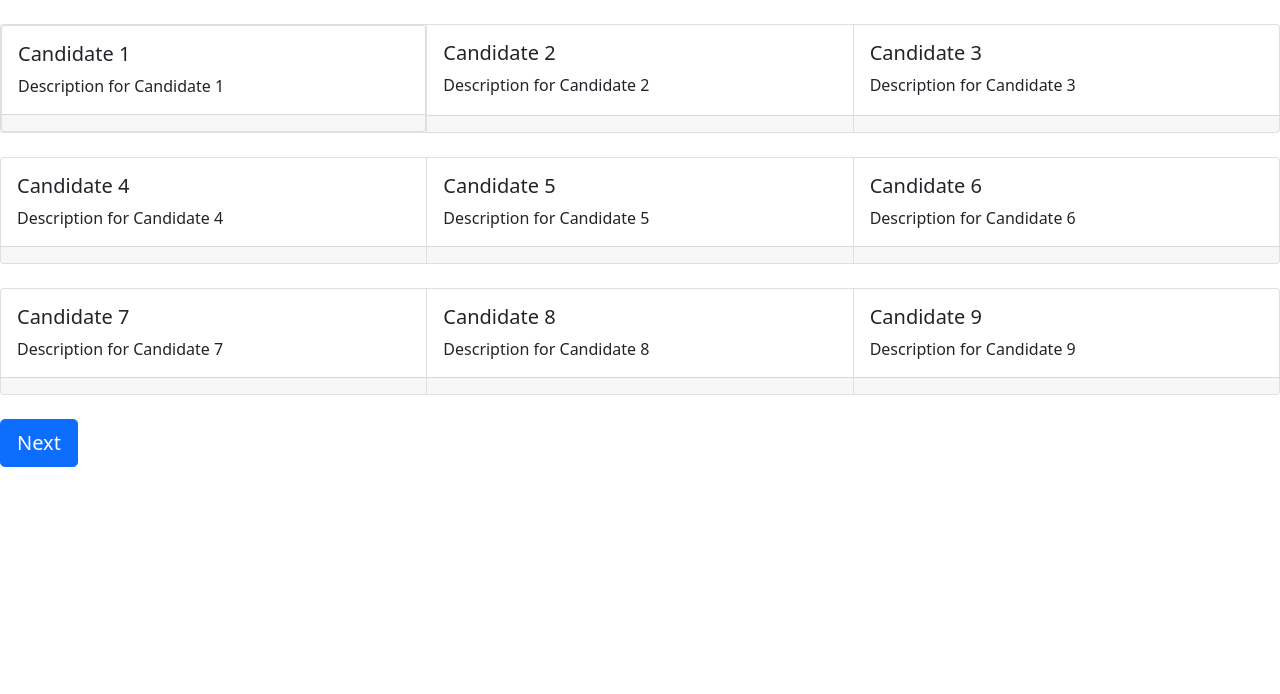
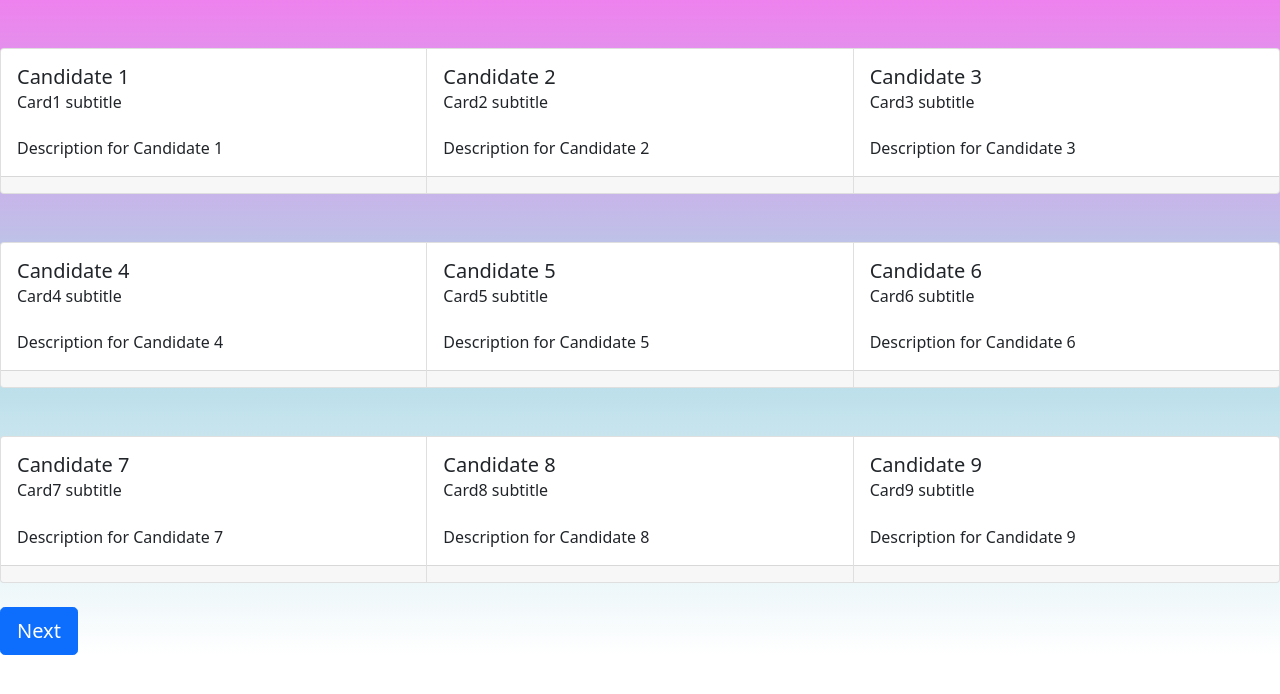
Before and after one commit to DalisaNguyen/CPSC454Project, a React (Create React App) app in the folder my-app/: page /candidates in a window 1280 px wide. Shown: the top 694 px of the page. Built offline with nearby package versions, Linux system fonts and the light colour scheme.

Commit message:
clicking on a candidate logs it in the console now, few style changes were made in the first two pages

```diff
--- a/my-app/package.json
+++ b/my-app/package.json
@@ -12,6 +12,7 @@
     "react-dom": "^17.0.2",
     "react-router-dom": "^5.3.0",
     "react-scripts": "4.0.3",
+    "styled-components": "^5.3.3",
     "web-vitals": "^1.1.2"
   },
   "scripts": {
--- a/my-app/src/containers/Candidates/Candidates.css
+++ b/my-app/src/containers/Candidates/Candidates.css
@@ -0,0 +1,10 @@
+@media all and (min-width: 480px) {
+    .Candidates{
+      background-image: linear-gradient(violet, lightblue, white);
+    }
+    .cursor{
+      cursor: pointer;
+
+    }
+
+  }
--- a/my-app/src/containers/Candidates/Candidates.js
+++ b/my-app/src/containers/Candidates/Candidates.js
@@ -7,14 +7,22 @@ import {useHistory} from "react-router-dom";
 export default function Candidates(){
     let histroy = useHistory();
 
+    const handleSubmit = (name) => {
+        console.log(`candidate ${name}`);
+    };
+
     return (
-        <div className="Candidate">
+        <div className="Candidates">
+            <br />
             <br />
             <CardGroup>
-                <div class="card">
-                    <Card>
+                <Card className="cursor" onClick={() => handleSubmit("cand1")}>
                     <Card.Body>
                         <Card.Title>Candidate 1</Card.Title>
+                        <Card.Subtitle>
+                            Card1 subtitle
+                        </Card.Subtitle>
+                        <br />
                         <Card.Text>
                             Description for Candidate 1
                         </Card.Text>
@@ -23,10 +31,13 @@ export default function Candidates(){
 
                     </Card.Footer>
                 </Card>
-                </div>
-                <Card>
+                <Card className="cursor" onClick={() => handleSubmit("cand2")}>
                     <Card.Body>
                         <Card.Title>Candidate 2</Card.Title>
+                        <Card.Subtitle>
+                            Card2 subtitle
+                        </Card.Subtitle>
+                        <br />
                         <Card.Text>
                             Description for Candidate 2
                         </Card.Text>
@@ -35,9 +46,13 @@ export default function Candidates(){
 
                     </Card.Footer>
                 </Card>
-                <Card>
+                <Card className="cursor" onClick={() => handleSubmit("cand3")}>
                     <Card.Body>
                         <Card.Title>Candidate 3</Card.Title>
+                        <Card.Subtitle>
+                            Card3 subtitle
+                        </Card.Subtitle>
+                        <br />
                         <Card.Text>
                             Description for Candidate 3
                         </Card.Text>
@@ -48,10 +63,15 @@ export default function Candidates(){
                 </Card>
             </CardGroup>
             <br />
+            <br />
             <CardGroup>
-                <Card>
+                <Card className="cursor" onClick={() => handleSubmit("cand4")}>
                     <Card.Body>
                         <Card.Title>Candidate 4</Card.Title>
+                        <Card.Subtitle>
+                            Card4 subtitle
+                        </Card.Subtitle>
+                        <br />
                         <Card.Text>
                             Description for Candidate 4
                         </Card.Text>
@@ -60,9 +80,13 @@ export default function Candidates(){
 
                     </Card.Footer>
                 </Card>
-                <Card>
+                <Card className="cursor" onClick={() => handleSubmit("cand5")}>
                     <Card.Body>
                         <Card.Title>Candidate 5</Card.Title>
+                        <Card.Subtitle>
+                            Card5 subtitle
+                        </Card.Subtitle>
+                        <br />
                         <Card.Text>
                             Description for Candidate 5
                         </Card.Text>
@@ -71,9 +95,13 @@ export default function Candidates(){
 
                     </Card.Footer>
                 </Card>
-                <Card>
+                <Card className="cursor" onClick={() => handleSubmit("cand6")}>
                     <Card.Body>
                         <Card.Title>Candidate 6</Card.Title>
+                        <Card.Subtitle>
+                            Card6 subtitle
+                        </Card.Subtitle>
+                        <br />
                         <Card.Text>
                             Description for Candidate 6
                         </Card.Text>
@@ -84,10 +112,15 @@ export default function Candidates(){
                 </Card>
             </CardGroup>
             <br />
+            <br />
             <CardGroup>
-                <Card>
+                <Card className="cursor" onClick={() => handleSubmit("cand7")}>
                     <Card.Body>
                         <Card.Title>Candidate 7</Card.Title>
+                        <Card.Subtitle>
+                            Card7 subtitle
+                        </Card.Subtitle>
+                        <br />
                         <Card.Text>
                             Description for Candidate 7
                         </Card.Text>
@@ -96,9 +129,13 @@ export default function Candidates(){
 
                     </Card.Footer>
                 </Card>
-                <Card>
+                <Card className="cursor" onClick={() => handleSubmit("cand8")}>
                     <Card.Body>
                         <Card.Title>Candidate 8</Card.Title>
+                        <Card.Subtitle>
+                            Card8 subtitle
+                        </Card.Subtitle>
+                        <br />
                         <Card.Text>
                             Description for Candidate 8
                         </Card.Text>
@@ -107,9 +144,13 @@ export default function Candidates(){
 
                     </Card.Footer>
                 </Card>
-                <Card>
+                <Card className="cursor" onClick={() => handleSubmit("cand9")}>
                     <Card.Body>
                         <Card.Title>Candidate 9</Card.Title>
+                        <Card.Subtitle>
+                            Card9 subtitle
+                        </Card.Subtitle>
+                        <br />
                         <Card.Text>
                             Description for Candidate 9
                         </Card.Text>
--- a/my-app/src/containers/Login/Login.css
+++ b/my-app/src/containers/Login/Login.css
@@ -1,10 +1,15 @@
 @media all and (min-width: 480px) {
     .Login {
       padding: 60px 0;
+      background-image: linear-gradient(violet, lightblue, white);
     }
 
     .Login form {
       margin: 0 auto;
       max-width: 320px;
     }
+
+    .heading{
+      text-align: center;
+    }
   }
--- a/my-app/src/containers/Login/Login.js
+++ b/my-app/src/containers/Login/Login.js
@@ -20,6 +20,9 @@ export default function Login() {
 
   return (
     <div className="Login">
+      <h1 className="heading">Login here to Vote!</h1>
+      <br/>
+      <br/>
       <Form onSubmit={handleSubmit}>
         <Form.Group size="lg" controlId="firstName">
           <Form.Label>First Name</Form.Label>
@@ -46,6 +49,7 @@ export default function Login() {
             onChange={(e) => setSSN(e.target.value)}
           />
         </Form.Group>
+        <br />
         <Button block size="lg" type="submit"
                 disabled={!validateForm()}
                 onClick={() => histroy.push("/candidates")}>
```
Also changed, not shown: 1 other file (tests, documents, lock files or other folders). Lines whose indentation alone changed are shown as unchanged.
